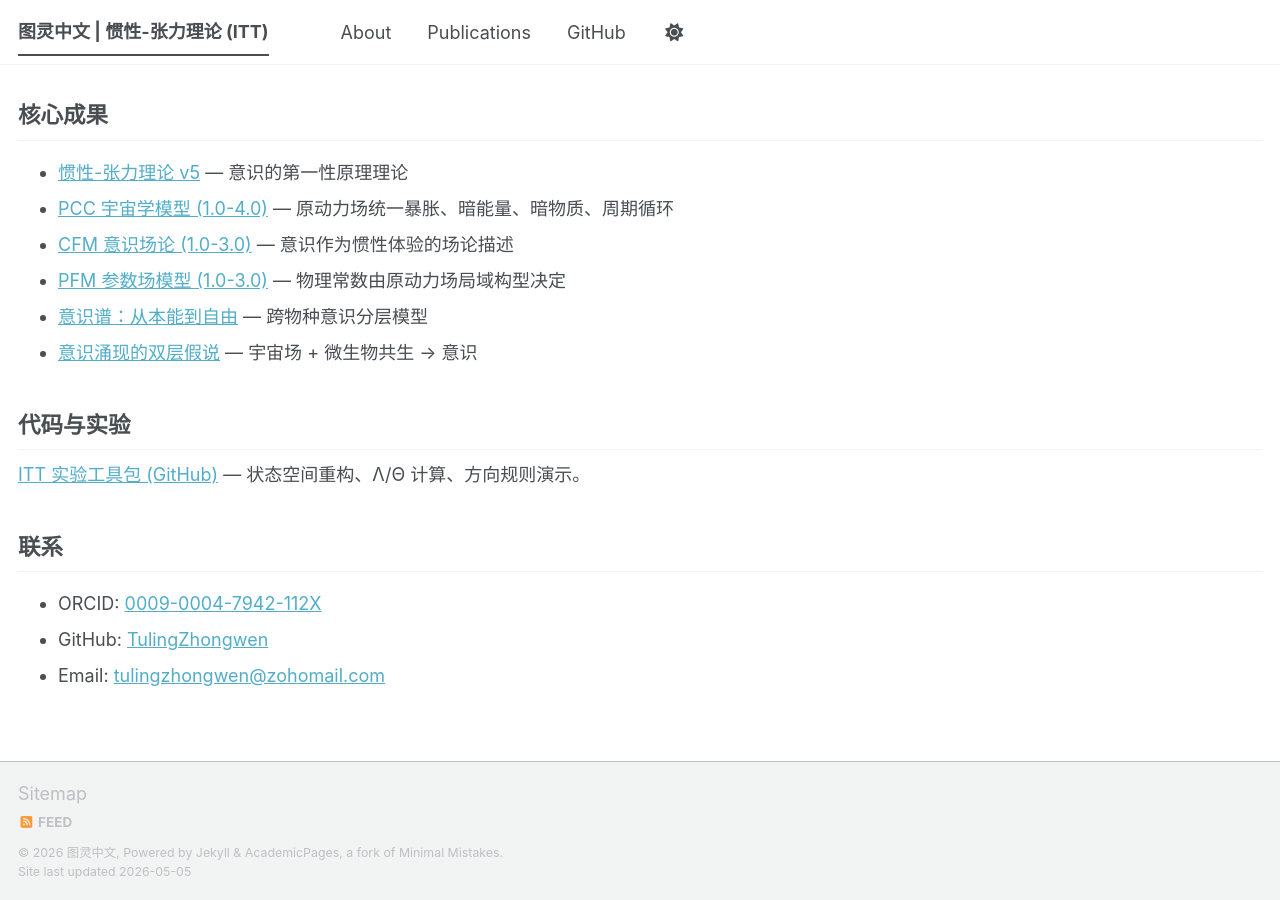
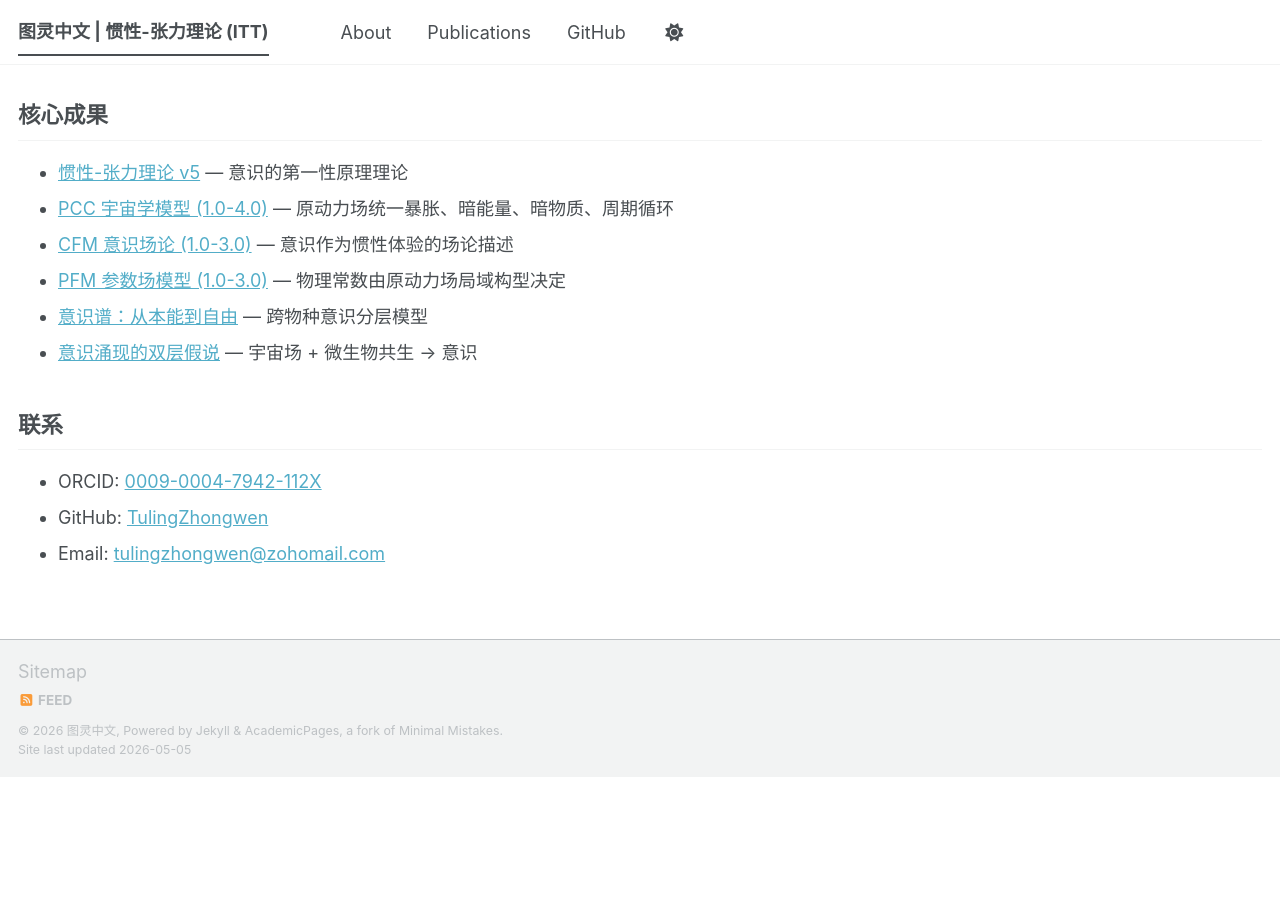
Before and after one commit to TulingZhongwen/tulingzhongwen.github.io, a Jekyll site: the page built from index.md, in a window 1280 px wide and 900 px high, scrolled down 514 px. Built offline with Jekyll 4.4.1, drawn with Linux system fonts in a browser that asks for light colours; a script bundle is joined from its source files by our own code; library files that are not in the unit come from our copies; our own code applies the rules of GitHub Pages for plain Markdown files; after the commit the page ends 1291 px from its top, so only the background shows below that.

Commit message:
Update index.md

```diff
--- a/index.md
+++ b/index.md
@@ -25,10 +25,6 @@ excerpt: "**独立研究者 | 意识物理 | 惯性-张力理论 (ITT)**<br>将
 - [意识谱：从本能到自由](https://doi.org/10.5281/zenodo.19705415) — 跨物种意识分层模型
 - [意识涌现的双层假说](https://doi.org/10.5281/zenodo.19715029) — 宇宙场 + 微生物共生 → 意识
 
-## 代码与实验
-
-[ITT 实验工具包 (GitHub)](https://github.com/TulingZhongwen/ITT-experiment) — 状态空间重构、Λ/Θ 计算、方向规则演示。
-
 ## 联系
 
 - ORCID: [0009-0004-7942-112X](https://orcid.org/0009-0004-7942-112X)
```
Also changed, not shown: other parts of index.md (+1 -1 lines).
